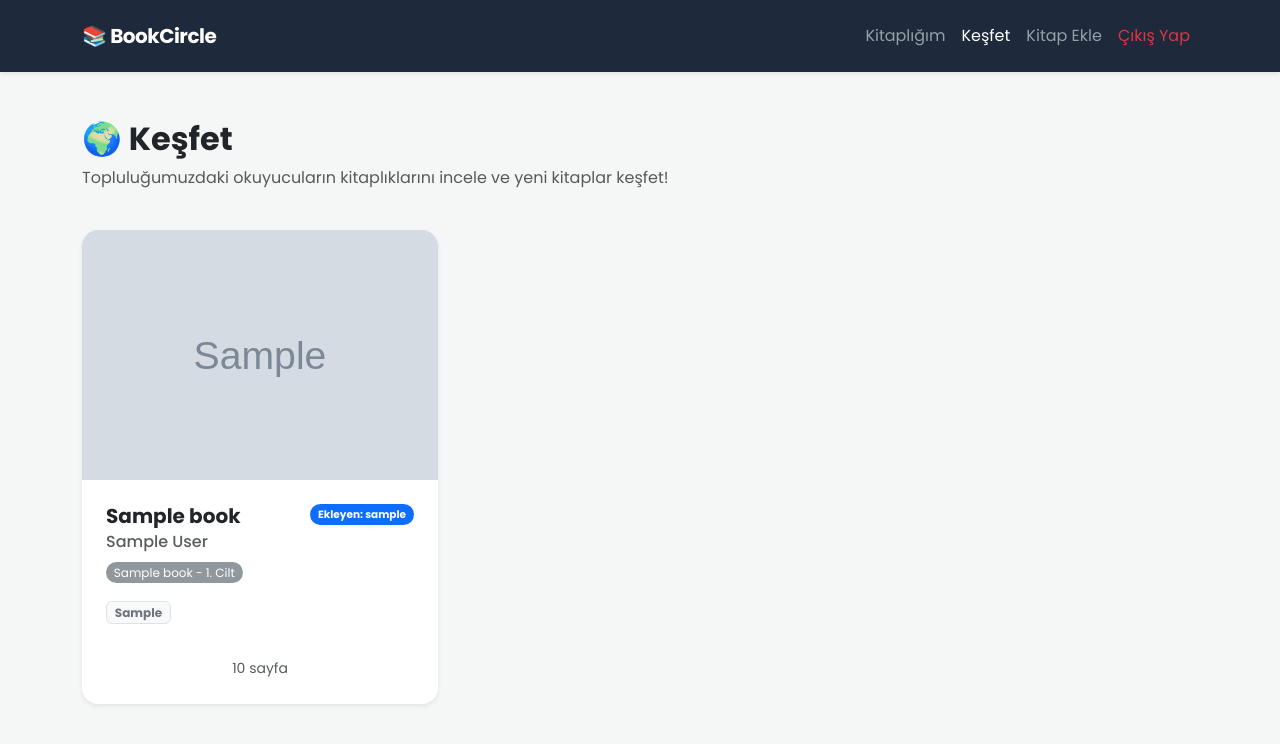
After one commit to haletemizel/bookcircle, a Flask app: page /explore in a window 1280 px wide. The commit adds this page. Shown: the top 744 px of the page. Run offline with Flask 3, Linux system fonts and the light colour scheme; a user stored in the database is signed in; tables that the repository leaves empty hold one stand-in row (values such as "Sample post"); grey boxes marked "Sample" are stand-in pictures.

Commit message:
Kullanıcıların birbirlerinin kitaplarını görebileceği Keşfet (Topluluk) sayfası eklendi

```diff
--- a/app/main/routes.py
+++ b/app/main/routes.py
@@ -138,6 +138,12 @@ def profile():
 
     return render_template('main/profile.html')
 
+@main.route('/explore')
+@login_required
+def explore():
+    books = db.session.scalars(select(Book)).all()
+    return render_template('main/explore.html', books=books)
+
 @main.app_errorhandler(404)
 def not_found_error(error):
     return render_template('errors/404.html'), 404
--- a/app/templates/base.html
+++ b/app/templates/base.html
@@ -40,6 +40,9 @@
                     {% if current_user.is_authenticated %}
                         <li class="nav-item">
                             <a class="nav-link {% if request.endpoint == 'main.index' %}active{% endif %}" href="{{ url_for('main.index') }}">Kitaplığım</a>
+                        </li>
+                        <li class="nav-item">
+                            <a class="nav-link {% if request.endpoint == 'main.explore' %}active{% endif %}" href="{{ url_for('main.explore') }}">Keşfet</a>
                         </li>
                         <li class="nav-item">
                             <a class="nav-link {% if request.endpoint == 'main.add_book' %}active{% endif %}" href="{{ url_for('main.add_book') }}">Kitap Ekle</a>
--- /dev/null
+++ b/app/templates/main/explore.html
@@ -0,0 +1,86 @@
+{% extends "base.html" %}
+
+{% block title %}Keşfet - BookCircle{% endblock %}
+
+{% block content %}
+<div class="row mb-4 align-items-center">
+    <div class="col">
+        <h2 class="fw-bold mb-0">🌍 Keşfet</h2>
+        <p class="text-muted mt-2">Topluluğumuzdaki okuyucuların kitaplıklarını incele ve yeni kitaplar keşfet!</p>
+    </div>
+</div>
+
+{% if not books %}
+<div class="card border-0 shadow-sm rounded-4 text-center py-5">
+    <div class="card-body">
+        <h4 class="text-muted mb-3">Henüz sistemde hiç kitap yok.</h4>
+        <p class="text-muted mb-4">İlk kitabı sen eklemek ister misin?</p>
+        <a href="{{ url_for('main.add_book') }}" class="btn btn-outline-primary rounded-pill px-4">Hemen Ekle</a>
+    </div>
+</div>
+{% else %}
+<div class="row row-cols-1 row-cols-md-2 row-cols-xl-3 g-4">
+    {% for book in books %}
+    <div class="col">
+        <div class="card h-100 border-0 shadow-sm rounded-4 transition-hover overflow-hidden">
+            <!-- Kapak Resmi (Image URL) -->
+            {% if book.image_url %}
+            <div style="height: 250px; overflow: hidden; background-color: #f8f9fa;" class="d-flex align-items-center justify-content-center">
+                <img src="{{ book.image_url }}" class="card-img-top" alt="{{ book.title }} Kapak" style="object-fit: cover; width: 100%; height: 100%;">
+            </div>
+            {% else %}
+            <div style="height: 250px; background-color: #e9ecef;" class="d-flex align-items-center justify-content-center text-muted">
+                <div class="text-center">
+                    <svg xmlns="http://www.w3.org/2000/svg" width="48" height="48" fill="currentColor" class="bi bi-book mb-2 opacity-50" viewBox="0 0 16 16">
+                        <path d="M1 2.828c.885-.37 2.154-.769 3.388-.893 1.33-.134 2.458.063 3.112.752v9.746c-.935-.53-2.12-.603-3.213-.493-1.18.12-2.37.461-3.287.811V2.828zm7.5-.141c.654-.689 1.782-.886 3.112-.752 1.234.124 2.503.523 3.388.893v9.923c-.918-.35-2.107-.692-3.287-.81-1.094-.111-2.278-.039-3.213.492V2.687zM8 1.783C7.015.936 5.587.81 4.287.94c-1.514.153-3.042.672-3.994 1.105A.5.5 0 0 0 0 2.5v11a.5.5 0 0 0 .707.455c.882-.4 2.303-.881 3.68-1.02 1.409-.142 2.59.087 3.223.877a.5.5 0 0 0 .78 0c.633-.79 1.814-1.019 3.222-.877 1.378.139 2.8.62 3.681 1.02A.5.5 0 0 0 16 13.5v-11a.5.5 0 0 0-.293-.455c-.952-.433-2.48-.952-3.994-1.105C10.413.809 8.985.936 8 1.783z"/>
+                    </svg>
+                    <div class="small fw-semibold opacity-75">Kapak Görseli Yok</div>
+                </div>
+            </div>
+            {% endif %}
+
+            <div class="card-body p-4 d-flex flex-column">
+                <div class="d-flex justify-content-between align-items-start mb-2">
+                    <h5 class="card-title fw-bold mb-0 text-truncate" title="{{ book.title }}">{{ book.title }}</h5>
+                    {% if book.reading_progresses %}
+                        <span class="badge bg-primary rounded-pill px-2 py-1"><small>Ekleyen: {{ book.reading_progresses[0].user.username }}</small></span>
+                    {% endif %}
+                </div>
+
+                <h6 class="card-subtitle mb-2 text-muted">{{ book.author }}</h6>
+
+                <!-- Seri Bilgisi Rozeti -->
+                {% if book.series_name %}
+                <div class="mb-3">
+                    <span class="badge bg-secondary opacity-75 fw-normal rounded-pill">
+                        {{ book.series_name }} {% if book.volume_number %} - {{ book.volume_number }}. Cilt {% endif %}
+                    </span>
+                </div>
+                {% endif %}
+
+                {% if book.genre %}
+                    <div class="mb-3">
+                        <span class="badge bg-light text-secondary border">{{ book.genre }}</span>
+                    </div>
+                {% endif %}
+
+                <div class="mt-auto pt-3 text-center">
+                    <small class="text-muted">{{ book.total_pages }} sayfa</small>
+                </div>
+            </div>
+        </div>
+    </div>
+    {% endfor %}
+</div>
+
+<style>
+    .transition-hover {
+        transition: transform 0.2s ease, box-shadow 0.2s ease;
+    }
+    .transition-hover:hover {
+        transform: translateY(-5px);
+        box-shadow: 0 .5rem 1rem rgba(0,0,0,.15)!important;
+    }
+</style>
+{% endif %}
+{% endblock %}
```
